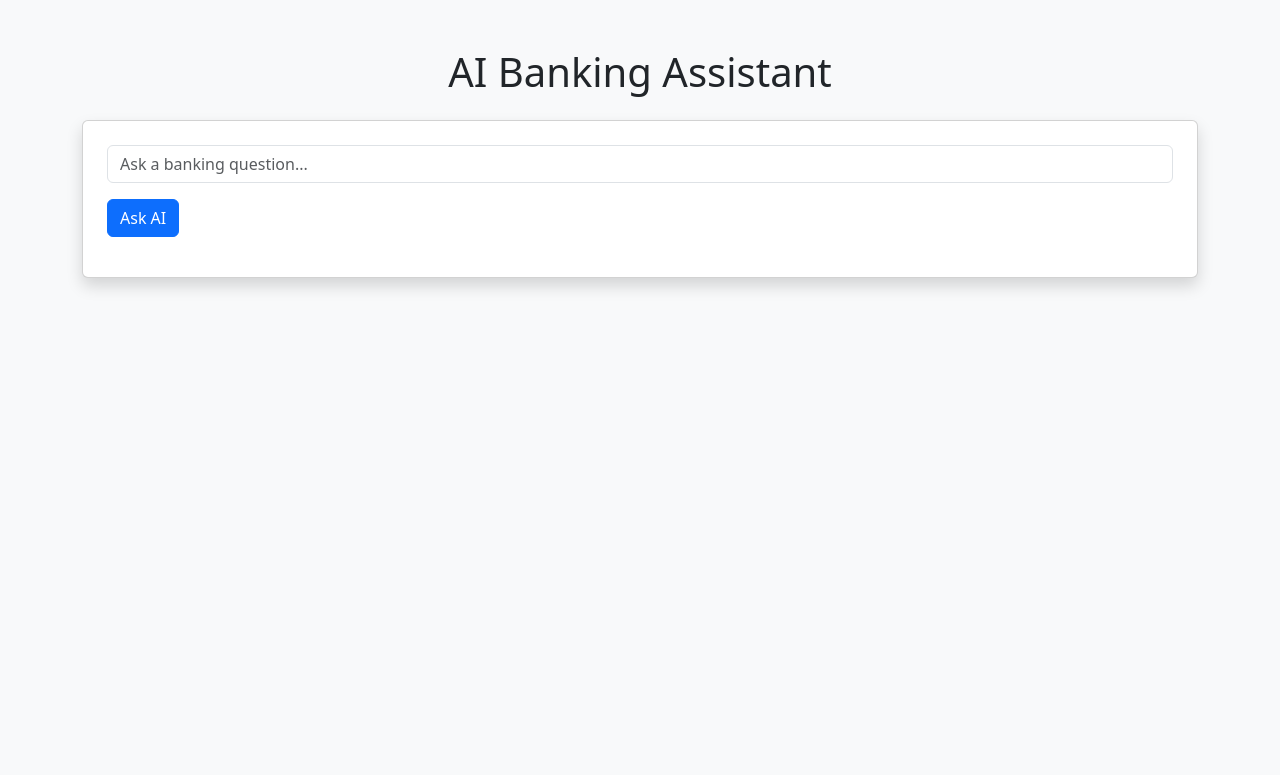
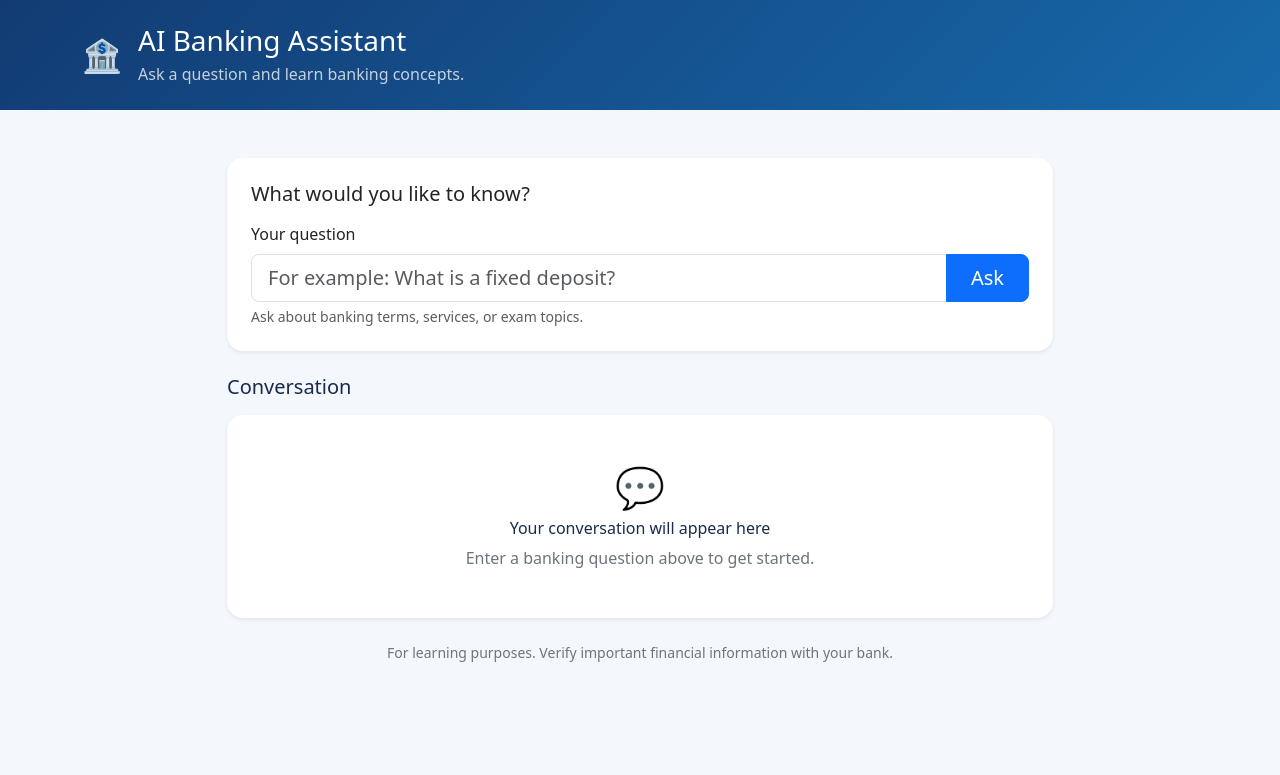
Before and after one commit to jenith-create/BankPrepAi, a Flask app: page / in a window 1280 px wide. Shown: the top 775 px of the page. Run offline with Flask 3, Linux system fonts and the light colour scheme; data that the repository does not hold is empty.

Commit message:
Refactor index.html for improved structure and styles

```diff
--- a/templates/index.html
+++ b/templates/index.html
@@ -1,59 +1,130 @@
-<head><link href="https://cdn.jsdelivr.net/npm/bootstrap@5.3.7/dist/css/bootstrap.min.css" rel="stylesheet">
+<!doctype html>
+<html lang="en">
+<head>
+    <meta charset="utf-8">
+    <meta name="viewport" content="width=device-width, initial-scale=1">
+    <title>AI Banking Assistant</title>
+
+    <link
+        href="https://cdn.jsdelivr.net/npm/bootstrap@5.3.7/dist/css/bootstrap.min.css"
+        rel="stylesheet"
+    >
+
+    <style>
+        body {
+            background: #f4f7fb;
+            color: #172b4d;
+        }
+
+        .app-header {
+            background: linear-gradient(135deg, #123b73, #1769aa);
+            color: white;
+        }
+
+        .assistant-card {
+            border: 0;
+            border-radius: 1rem;
+        }
+
+        .chat-card {
+            border: 0;
+            border-radius: 1rem;
+        }
+
+        .answer {
+            white-space: pre-wrap;
+        }
+
+        .question-label {
+            color: #54657e;
+        }
+    </style>
 </head>
 
-<body class="bg-light">
+<body>
+    <header class="app-header py-4">
+        <div class="container">
+            <div class="d-flex align-items-center gap-3">
+                <div class="fs-2" aria-hidden="true">🏦</div>
+                <div>
+                    <h1 class="h3 mb-1">AI Banking Assistant</h1>
+                    <p class="mb-0 opacity-75">Ask a question and learn banking concepts.</p>
+                </div>
+            </div>
+        </div>
+    </header>
 
-<div class="container mt-5">
-
-    <h1 class="text-center mb-4">
-        AI Banking Assistant
-    </h1>
-
-    <div class="card p-4 shadow">
+    <main class="container py-4 py-md-5" style="max-width: 850px;">
+        <section class="card assistant-card shadow-sm p-3 p-md-4 mb-4"
+                 aria-labelledby="question-heading">
+            <h2 id="question-heading" class="h5 mb-3">What would you like to know?</h2>
 
             <form method="POST">
+                <label for="question" class="form-label">Your question</label>
 
-            <div class="mb-3">
-
+                <div class="input-group input-group-lg">
                     <input
+                        id="question"
                         type="text"
                         class="form-control"
                         name="question"
-                    placeholder="Ask a banking question..."
+                        placeholder="For example: What is a fixed deposit?"
+                        aria-describedby="question-help"
                         required
                     >
-
+                    <button class="btn btn-primary px-4" type="submit">
+                        Ask
+                    </button>
                 </div>
 
-            <button
-                class="btn btn-primary"
-                type="submit"
-            >
-                Ask AI
-            </button>
+                <div id="question-help" class="form-text">
+                    Ask about banking terms, services, or exam topics.
+                </div>
+            </form>
+        </section>
 
-        </form>
-
+        <section aria-labelledby="conversation-heading">
+            <div class="d-flex justify-content-between align-items-center mb-3">
+                <h2 id="conversation-heading" class="h5 mb-0">Conversation</h2>
+                {% if history %}
+                    <span class="badge text-bg-light">{{ history|length }} question{% if history|length != 1 %}s{% endif %}</span>
+                {% endif %}
             </div>
 
-    <div class="mt-4">
-
+            {% if history %}
                 {% for chat in history %}
-
-        <div class="card p-3 mb-3 shadow-sm">
-
-            <h5>User</h5>
-            <p>{{ chat.question }}</p>
-
-            <h5>AI Banking Tutor</h5>
-            <p>{{ chat.answer }}</p>
-
+                    <article class="card chat-card shadow-sm mb-3">
+                        <div class="card-body p-3 p-md-4">
+                            <div class="mb-4">
+                                <div class="question-label small fw-semibold text-uppercase mb-2">
+                                    Your question
+                                </div>
+                                <p class="mb-0">{{ chat.question }}</p>
                             </div>
 
+                            <div class="border-top pt-3">
+                                <div class="small fw-semibold text-primary text-uppercase mb-2">
+                                    AI Banking Tutor
+                                </div>
+                                <p class="answer mb-0">{{ chat.answer }}</p>
+                            </div>
+                        </div>
+                    </article>
                 {% endfor %}
+            {% else %}
+                <div class="text-center bg-white rounded-4 shadow-sm p-5">
+                    <div class="display-6 mb-2" aria-hidden="true">💬</div>
+                    <h3 class="h6">Your conversation will appear here</h3>
+                    <p class="text-secondary mb-0">
+                        Enter a banking question above to get started.
+                    </p>
+                </div>
+            {% endif %}
+        </section>
 
-    </div>
-
-</div>
-
+        <p class="small text-secondary text-center mt-4 mb-0">
+            For learning purposes. Verify important financial information with your bank.
+        </p>
+    </main>
 </body>
+</html>
```
Lines whose indentation alone changed are shown as unchanged.
